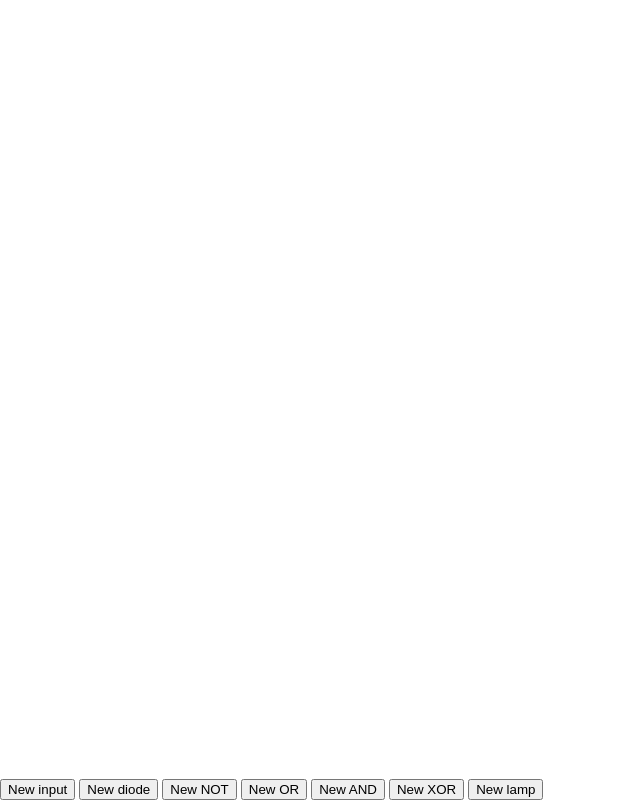
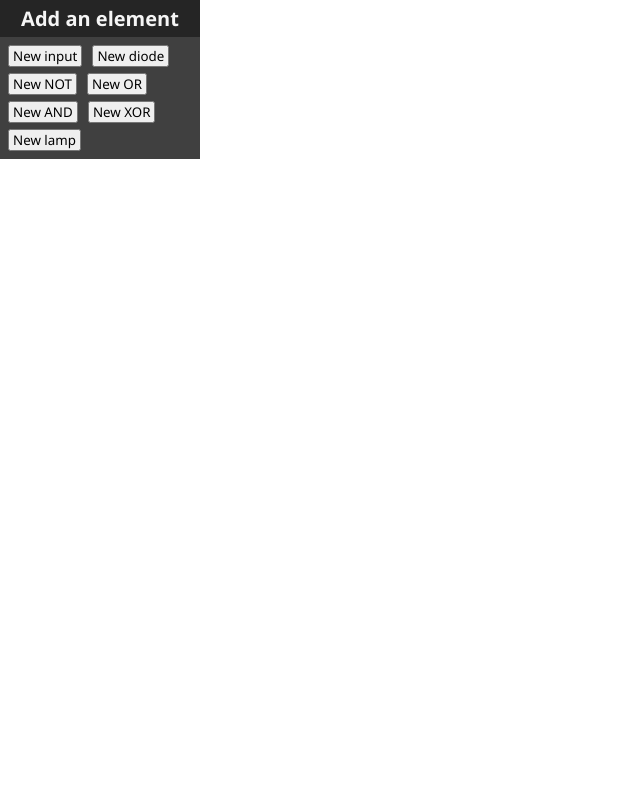
Before and after one commit to overlisted/logicraft, a plain HTML site: page index.html in a window 1280 px wide. Shown: the whole page, without its empty margins (0-640 px from the left). Drawn offline with Linux system fonts and the light colour scheme.

Commit message:
add a simple windowing system

```diff
--- a/editor.js
+++ b/editor.js
@@ -4,6 +4,30 @@ import * as logic from "./logic.js"
 let selectedElement;
 let selectionMoving;
 let selectingInput;
+
+for(const title of document.getElementsByClassName("window-title")) {
+  title.parentElement.style.left = 0;
+  title.parentElement.style.top = 0;
+
+  title.addEventListener("mousedown", e => {
+    e.target.dragging = true;
+  });
+
+  title.addEventListener("mousemove", e => {
+    if(e.target.dragging) {
+      e.target.parentElement.style.left = parseInt(e.target.parentElement.style.left) + e.movementX;
+      e.target.parentElement.style.top = parseInt(e.target.parentElement.style.top) + e.movementY;
+    }
+  });
+
+  title.addEventListener("mouseup", e => {
+    e.target.dragging = false;
+  });
+
+  title.addEventListener("mouseleave", e => {
+    e.target.dragging = false;
+  });
+}
 
 document.getElementById("new-input").onclick = () => {
   elements.push(new logic.PlayerInput(window.innerWidth / 2, window.innerHeight / 2));
--- a/index.css
+++ b/index.css
@@ -1,3 +1,7 @@
+* {
+  font-family: "Segoe UI", sans-serif;
+}
+
 body {
   margin: 0;
   padding: 0;
@@ -6,12 +10,26 @@ body {
 
 .window {
   position: absolute;
+  width: 200px;
 }
 
-#element-controls {
-  top: 0;
+.window-title {
+  display: block;
+  background-color: #252525;
+  color: whitesmoke;
+  font-size: 20px;
+  font-weight: bold;
+  padding: 5px;
+  text-align: center;
+  user-select: none;
 }
 
-#new-element-buttons {
-  bottom: 0;
+.window-content {
+  background-color: #404040;
+  padding: 5px;
 }
+
+button {
+  padding: 0 3px 0 3px;
+  margin: 3px;
+}
--- a/index.html
+++ b/index.html
@@ -7,11 +7,16 @@
 
   <body>
     <div id="element-controls" class="window" hidden>
+      <span class="window-title">Controls</span>
+      <div class="window-content">
         <button id="destroy-element">Destroy element</button>
         <div id="element-inputs"></div>
       </div>
+    </div>
 
     <div id="new-element-buttons" class="window">
+      <span class="window-title">Add an element</span>
+      <div class="window-content">
         <button id="new-input">New input</button>
         <button id="new-diode">New diode</button>
         <button id="new-not">New NOT</button>
@@ -20,6 +25,7 @@
         <button id="new-xor">New XOR</button>
         <button id="new-lamp">New lamp</button>
       </div>
+    </div>
 
     <canvas id="main"></canvas>
   </body>
```
Lines whose indentation alone changed are shown as unchanged.
